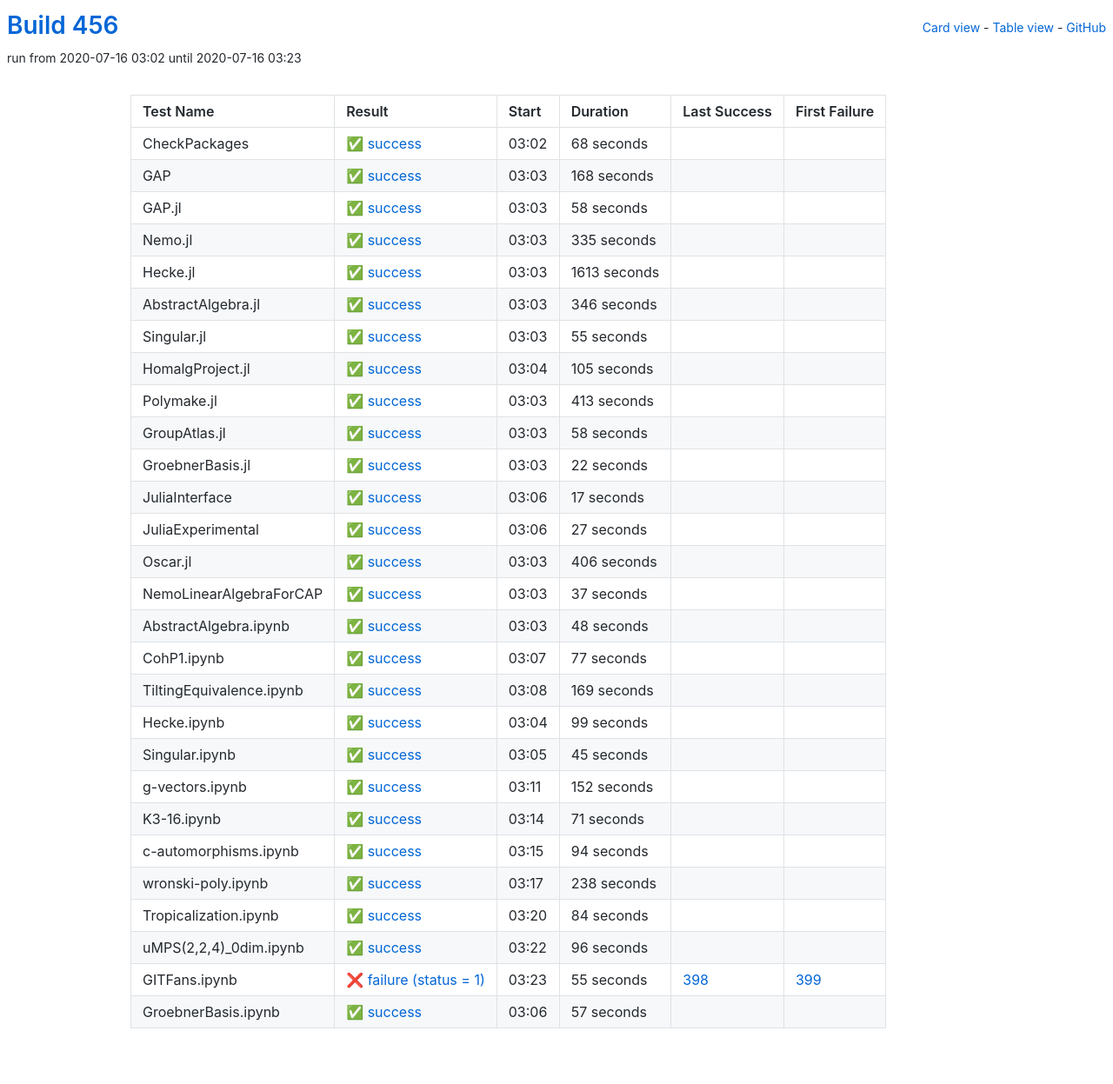
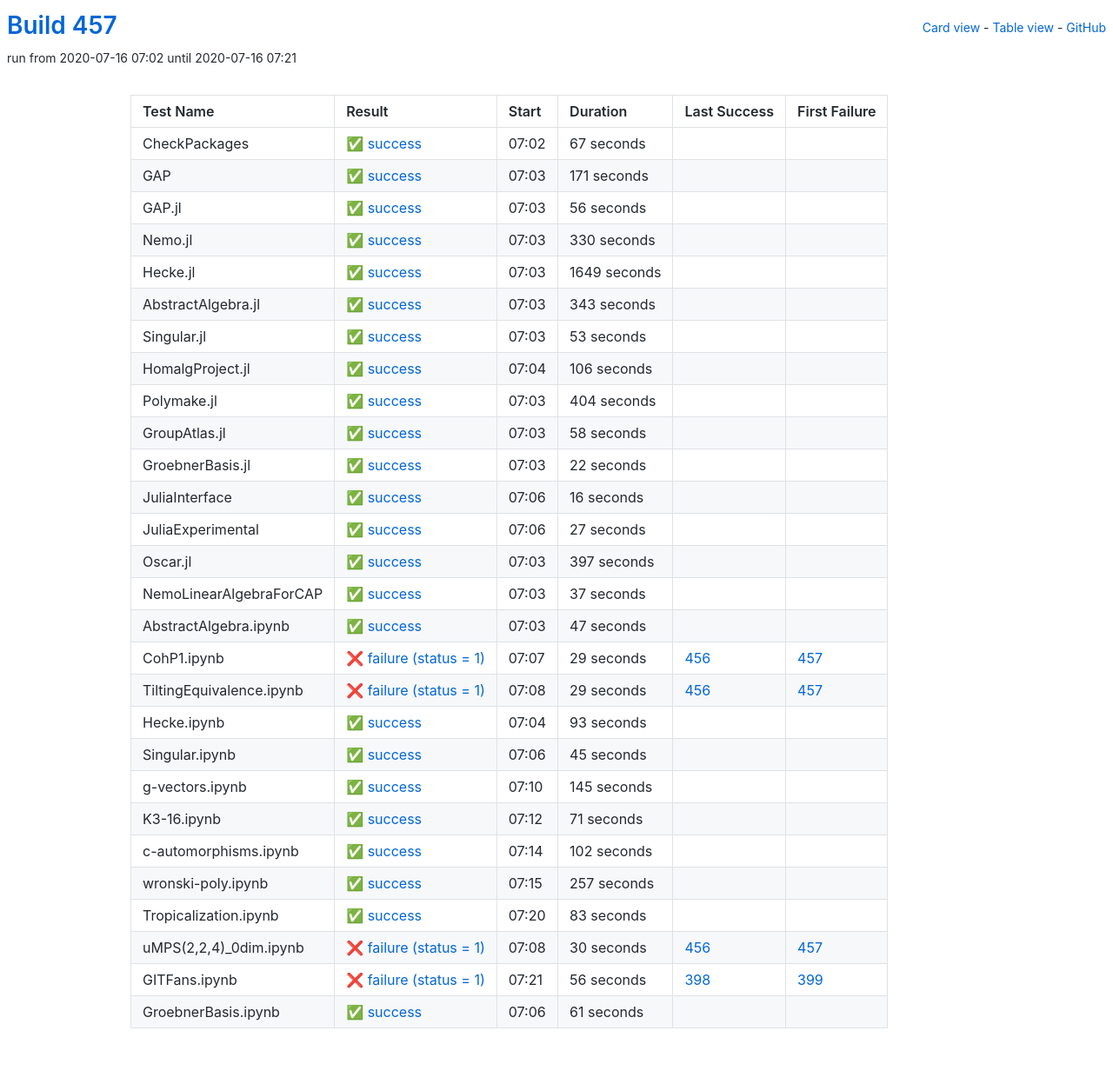
Before and after one commit to oscar-system/oscar-ci-status-stable, a Jekyll site: the page built from table.html, in a window 1280 px wide. Shown: the whole page at 87% size. Built offline with Jekyll 4.4.1, drawn with Linux system fonts in a browser that asks for light colours.

Commit message:
Build #457

```diff
--- a/_data/ci.yml
+++ b/_data/ci.yml
@@ -1,6 +1,6 @@
 ---
-build: 456
-build_url: https://oscarci.mathematik.uni-kl.de/job/oscar-stable/456/
+build: 457
+build_url: https://oscarci.mathematik.uni-kl.de/job/oscar-stable/457/
 job: oscar-stable
 organization: oscar-system
 repo: oscar-ci-status-stable
@@ -8,116 +8,116 @@ repourl: https://github.com/oscar-system/oscar-ci-status-stable
 tests:
 - name: CheckPackages
   id: checkpackages
-  log: https://oscarci.mathematik.uni-kl.de/job/oscar-stable/456/artifact/logs/build-456/CheckPackages.log
-  start: 2020-07-16 03:02
+  log: https://oscarci.mathematik.uni-kl.de/job/oscar-stable/457/artifact/logs/build-457/CheckPackages.log
+  start: 2020-07-16 07:02
   success: true
   exitcode: 0
   status: success
-  duration: 68
+  duration: 67
   last_success: false
   last_success_url:
   first_failure: false
   first_failure_url:
 - name: GAP
   id: gap
-  log: https://oscarci.mathematik.uni-kl.de/job/oscar-stable/456/artifact/logs/build-456/GAP.log
-  start: 2020-07-16 03:03
+  log: https://oscarci.mathematik.uni-kl.de/job/oscar-stable/457/artifact/logs/build-457/GAP.log
+  start: 2020-07-16 07:03
   success: true
   exitcode: 0
   status: success
-  duration: 168
+  duration: 171
   last_success: false
   last_success_url:
   first_failure: false
   first_failure_url:
 - name: GAP.jl
   id: gap-jl
-  log: https://oscarci.mathematik.uni-kl.de/job/oscar-stable/456/artifact/logs/build-456/GAP.jl.log
-  start: 2020-07-16 03:03
+  log: https://oscarci.mathematik.uni-kl.de/job/oscar-stable/457/artifact/logs/build-457/GAP.jl.log
+  start: 2020-07-16 07:03
   success: true
   exitcode: 0
   status: success
-  duration: 58
+  duration: 56
   last_success: false
   last_success_url:
   first_failure: false
   first_failure_url:
 - name: Nemo.jl
   id: nemo-jl
-  log: https://oscarci.mathematik.uni-kl.de/job/oscar-stable/456/artifact/logs/build-456/Nemo.jl.log
-  start: 2020-07-16 03:03
+  log: https://oscarci.mathematik.uni-kl.de/job/oscar-stable/457/artifact/logs/build-457/Nemo.jl.log
+  start: 2020-07-16 07:03
   success: true
   exitcode: 0
   status: success
-  duration: 335
+  duration: 330
   last_success: false
   last_success_url:
   first_failure: false
   first_failure_url:
 - name: Hecke.jl
   id: hecke-jl
-  log: https://oscarci.mathematik.uni-kl.de/job/oscar-stable/456/artifact/logs/build-456/Hecke.jl.log
-  start: 2020-07-16 03:03
+  log: https://oscarci.mathematik.uni-kl.de/job/oscar-stable/457/artifact/logs/build-457/Hecke.jl.log
+  start: 2020-07-16 07:03
   success: true
   exitcode: 0
   status: success
-  duration: 1613
+  duration: 1649
   last_success: false
   last_success_url:
   first_failure: false
   first_failure_url:
 - name: AbstractAlgebra.jl
   id: abstractalgebra-jl
-  log: https://oscarci.mathematik.uni-kl.de/job/oscar-stable/456/artifact/logs/build-456/AbstractAlgebra.jl.log
-  start: 2020-07-16 03:03
+  log: https://oscarci.mathematik.uni-kl.de/job/oscar-stable/457/artifact/logs/build-457/AbstractAlgebra.jl.log
+  start: 2020-07-16 07:03
   success: true
   exitcode: 0
   status: success
-  duration: 346
+  duration: 343
   last_success: false
   last_success_url:
   first_failure: false
   first_failure_url:
 - name: Singular.jl
   id: singular-jl
-  log: https://oscarci.mathematik.uni-kl.de/job/oscar-stable/456/artifact/logs/build-456/Singular.jl.log
-  start: 2020-07-16 03:03
+  log: https://oscarci.mathematik.uni-kl.de/job/oscar-stable/457/artifact/logs/build-457/Singular.jl.log
+  start: 2020-07-16 07:03
   success: true
   exitcode: 0
   status: success
-  duration: 55
+  duration: 53
   last_success: false
   last_success_url:
   first_failure: false
   first_failure_url:
 - name: HomalgProject.jl
   id: homalgproject-jl
-  log: https://oscarci.mathematik.uni-kl.de/job/oscar-stable/456/artifact/logs/build-456/HomalgProject.jl.log
-  start: 2020-07-16 03:04
+  log: https://oscarci.mathematik.uni-kl.de/job/oscar-stable/457/artifact/logs/build-457/HomalgProject.jl.log
+  start: 2020-07-16 07:04
   success: true
   exitcode: 0
   status: success
-  duration: 105
+  duration: 106
   last_success: false
   last_success_url:
   first_failure: false
   first_failure_url:
 - name: Polymake.jl
   id: polymake-jl
-  log: https://oscarci.mathematik.uni-kl.de/job/oscar-stable/456/artifact/logs/build-456/Polymake.jl.log
-  start: 2020-07-16 03:03
+  log: https://oscarci.mathematik.uni-kl.de/job/oscar-stable/457/artifact/logs/build-457/Polymake.jl.log
+  start: 2020-07-16 07:03
   success: true
   exitcode: 0
   status: success
-  duration: 413
+  duration: 404
   last_success: false
   last_success_url:
   first_failure: false
   first_failure_url:
 - name: GroupAtlas.jl
   id: groupatlas-jl
-  log: https://oscarci.mathematik.uni-kl.de/job/oscar-stable/456/artifact/logs/build-456/GroupAtlas.jl.log
-  start: 2020-07-16 03:03
+  log: https://oscarci.mathematik.uni-kl.de/job/oscar-stable/457/artifact/logs/build-457/GroupAtlas.jl.log
+  start: 2020-07-16 07:03
   success: true
   exitcode: 0
   status: success
@@ -128,8 +128,8 @@ tests:
   first_failure_url:
 - name: GroebnerBasis.jl
   id: groebnerbasis-jl
-  log: https://oscarci.mathematik.uni-kl.de/job/oscar-stable/456/artifact/logs/build-456/GroebnerBasis.jl.log
-  start: 2020-07-16 03:03
+  log: https://oscarci.mathematik.uni-kl.de/job/oscar-stable/457/artifact/logs/build-457/GroebnerBasis.jl.log
+  start: 2020-07-16 07:03
   success: true
   exitcode: 0
   status: success
@@ -140,20 +140,20 @@ tests:
   first_failure_url:
 - name: JuliaInterface
   id: juliainterface
-  log: https://oscarci.mathematik.uni-kl.de/job/oscar-stable/456/artifact/logs/build-456/JuliaInterface.log
-  start: 2020-07-16 03:06
+  log: https://oscarci.mathematik.uni-kl.de/job/oscar-stable/457/artifact/logs/build-457/JuliaInterface.log
+  start: 2020-07-16 07:06
   success: true
   exitcode: 0
   status: success
-  duration: 17
+  duration: 16
   last_success: false
   last_success_url:
   first_failure: false
   first_failure_url:
 - name: JuliaExperimental
   id: juliaexperimental
-  log: https://oscarci.mathematik.uni-kl.de/job/oscar-stable/456/artifact/logs/build-456/JuliaExperimental.log
-  start: 2020-07-16 03:06
+  log: https://oscarci.mathematik.uni-kl.de/job/oscar-stable/457/artifact/logs/build-457/JuliaExperimental.log
+  start: 2020-07-16 07:06
   success: true
   exitcode: 0
   status: success
@@ -164,20 +164,20 @@ tests:
   first_failure_url:
 - name: Oscar.jl
   id: oscar-jl
-  log: https://oscarci.mathematik.uni-kl.de/job/oscar-stable/456/artifact/logs/build-456/Oscar.jl.log
-  start: 2020-07-16 03:03
+  log: https://oscarci.mathematik.uni-kl.de/job/oscar-stable/457/artifact/logs/build-457/Oscar.jl.log
+  start: 2020-07-16 07:03
   success: true
   exitcode: 0
   status: success
-  duration: 406
+  duration: 397
   last_success: false
   last_success_url:
   first_failure: false
   first_failure_url:
 - name: NemoLinearAlgebraForCAP
   id: nemolinearalgebraforcap
-  log: https://oscarci.mathematik.uni-kl.de/job/oscar-stable/456/artifact/logs/build-456/NemoLinearAlgebraForCAP.log
-  start: 2020-07-16 03:03
+  log: https://oscarci.mathematik.uni-kl.de/job/oscar-stable/457/artifact/logs/build-457/NemoLinearAlgebraForCAP.log
+  start: 2020-07-16 07:03
   success: true
   exitcode: 0
   status: success
@@ -188,56 +188,56 @@ tests:
   first_failure_url:
 - name: AbstractAlgebra.ipynb
   id: abstractalgebra-ipynb
-  log: https://oscarci.mathematik.uni-kl.de/job/oscar-stable/456/artifact/logs/build-456/AbstractAlgebra.ipynb.log
-  start: 2020-07-16 03:03
+  log: https://oscarci.mathematik.uni-kl.de/job/oscar-stable/457/artifact/logs/build-457/AbstractAlgebra.ipynb.log
+  start: 2020-07-16 07:03
   success: true
   exitcode: 0
   status: success
-  duration: 48
+  duration: 47
   last_success: false
   last_success_url:
   first_failure: false
   first_failure_url:
 - name: CohP1.ipynb
   id: cohp1-ipynb
-  log: https://oscarci.mathematik.uni-kl.de/job/oscar-stable/456/artifact/logs/build-456/CohP1.ipynb.log
-  start: 2020-07-16 03:07
+  log: https://oscarci.mathematik.uni-kl.de/job/oscar-stable/457/artifact/logs/build-457/CohP1.ipynb.log
+  start: 2020-07-16 07:07
+  success: false
+  exitcode: 1
+  status: failure
+  duration: 29
+  last_success: 456
+  last_success_url: https://oscarci.mathematik.uni-kl.de/job/oscar-stable/456/
+  first_failure: 457
+  first_failure_url: https://oscarci.mathematik.uni-kl.de/job/oscar-stable/457/
+- name: TiltingEquivalence.ipynb
+  id: tiltingequivalence-ipynb
+  log: https://oscarci.mathematik.uni-kl.de/job/oscar-stable/457/artifact/logs/build-457/TiltingEquivalence.ipynb.log
+  start: 2020-07-16 07:08
+  success: false
+  exitcode: 1
+  status: failure
+  duration: 29
+  last_success: 456
+  last_success_url: https://oscarci.mathematik.uni-kl.de/job/oscar-stable/456/
+  first_failure: 457
+  first_failure_url: https://oscarci.mathematik.uni-kl.de/job/oscar-stable/457/
+- name: Hecke.ipynb
+  id: hecke-ipynb
+  log: https://oscarci.mathematik.uni-kl.de/job/oscar-stable/457/artifact/logs/build-457/Hecke.ipynb.log
+  start: 2020-07-16 07:04
   success: true
   exitcode: 0
   status: success
-  duration: 77
-  last_success: false
-  last_success_url:
-  first_failure: false
-  first_failure_url:
-- name: TiltingEquivalence.ipynb
-  id: tiltingequivalence-ipynb
-  log: https://oscarci.mathematik.uni-kl.de/job/oscar-stable/456/artifact/logs/build-456/TiltingEquivalence.ipynb.log
-  start: 2020-07-16 03:08
-  success: true
-  exitcode: 0
-  status: success
-  duration: 169
-  last_success: false
-  last_success_url:
-  first_failure: false
-  first_failure_url:
-- name: Hecke.ipynb
-  id: hecke-ipynb
-  log: https://oscarci.mathematik.uni-kl.de/job/oscar-stable/456/artifact/logs/build-456/Hecke.ipynb.log
-  start: 2020-07-16 03:04
-  success: true
-  exitcode: 0
-  status: success
-  duration: 99
+  duration: 93
   last_success: false
   last_success_url:
   first_failure: false
   first_failure_url:
 - name: Singular.ipynb
   id: singular-ipynb
-  log: https://oscarci.mathematik.uni-kl.de/job/oscar-stable/456/artifact/logs/build-456/Singular.ipynb.log
-  start: 2020-07-16 03:05
+  log: https://oscarci.mathematik.uni-kl.de/job/oscar-stable/457/artifact/logs/build-457/Singular.ipynb.log
+  start: 2020-07-16 07:06
   success: true
   exitcode: 0
   status: success
@@ -248,20 +248,20 @@ tests:
   first_failure_url:
 - name: g-vectors.ipynb
   id: g-vectors-ipynb
-  log: https://oscarci.mathematik.uni-kl.de/job/oscar-stable/456/artifact/logs/build-456/g-vectors.ipynb.log
-  start: 2020-07-16 03:11
+  log: https://oscarci.mathematik.uni-kl.de/job/oscar-stable/457/artifact/logs/build-457/g-vectors.ipynb.log
+  start: 2020-07-16 07:10
   success: true
   exitcode: 0
   status: success
-  duration: 152
+  duration: 145
   last_success: false
   last_success_url:
   first_failure: false
   first_failure_url:
 - name: K3-16.ipynb
   id: k3-16-ipynb
-  log: https://oscarci.mathematik.uni-kl.de/job/oscar-stable/456/artifact/logs/build-456/K3-16.ipynb.log
-  start: 2020-07-16 03:14
+  log: https://oscarci.mathematik.uni-kl.de/job/oscar-stable/457/artifact/logs/build-457/K3-16.ipynb.log
+  start: 2020-07-16 07:12
   success: true
   exitcode: 0
   status: success
@@ -272,72 +272,72 @@ tests:
   first_failure_url:
 - name: c-automorphisms.ipynb
   id: c-automorphisms-ipynb
-  log: https://oscarci.mathematik.uni-kl.de/job/oscar-stable/456/artifact/logs/build-456/c-automorphisms.ipynb.log
-  start: 2020-07-16 03:15
+  log: https://oscarci.mathematik.uni-kl.de/job/oscar-stable/457/artifact/logs/build-457/c-automorphisms.ipynb.log
+  start: 2020-07-16 07:14
   success: true
   exitcode: 0
   status: success
-  duration: 94
+  duration: 102
   last_success: false
   last_success_url:
   first_failure: false
   first_failure_url:
 - name: wronski-poly.ipynb
   id: wronski-poly-ipynb
-  log: https://oscarci.mathematik.uni-kl.de/job/oscar-stable/456/artifact/logs/build-456/wronski-poly.ipynb.log
-  start: 2020-07-16 03:17
+  log: https://oscarci.mathematik.uni-kl.de/job/oscar-stable/457/artifact/logs/build-457/wronski-poly.ipynb.log
+  start: 2020-07-16 07:15
   success: true
   exitcode: 0
   status: success
-  duration: 238
+  duration: 257
   last_success: false
   last_success_url:
   first_failure: false
   first_failure_url:
 - name: Tropicalization.ipynb
   id: tropicalization-ipynb
-  log: https://oscarci.mathematik.uni-kl.de/job/oscar-stable/456/artifact/logs/build-456/Tropicalization.ipynb.log
-  start: 2020-07-16 03:20
+  log: https://oscarci.mathematik.uni-kl.de/job/oscar-stable/457/artifact/logs/build-457/Tropicalization.ipynb.log
+  start: 2020-07-16 07:20
   success: true
   exitcode: 0
   status: success
-  duration: 84
+  duration: 83
   last_success: false
   last_success_url:
   first_failure: false
   first_failure_url:
 - name: uMPS(2,2,4)_0dim.ipynb
   id: umps-2-2-4-0dim-ipynb
-  log: https://oscarci.mathematik.uni-kl.de/job/oscar-stable/456/artifact/logs/build-456/uMPS-2-2-4-_0dim.ipynb.log
-  start: 2020-07-16 03:22
-  success: true
-  exitcode: 0
-  status: success
-  duration: 96
-  last_success: false
-  last_success_url:
-  first_failure: false
-  first_failure_url:
-- name: GITFans.ipynb
-  id: gitfans-ipynb
-  log: https://oscarci.mathematik.uni-kl.de/job/oscar-stable/456/artifact/logs/build-456/GITFans.ipynb.log
-  start: 2020-07-16 03:23
+  log: https://oscarci.mathematik.uni-kl.de/job/oscar-stable/457/artifact/logs/build-457/uMPS-2-2-4-_0dim.ipynb.log
+  start: 2020-07-16 07:08
   success: false
   exitcode: 1
   status: failure
-  duration: 55
+  duration: 30
+  last_success: 456
+  last_success_url: https://oscarci.mathematik.uni-kl.de/job/oscar-stable/456/
+  first_failure: 457
+  first_failure_url: https://oscarci.mathematik.uni-kl.de/job/oscar-stable/457/
+- name: GITFans.ipynb
+  id: gitfans-ipynb
+  log: https://oscarci.mathematik.uni-kl.de/job/oscar-stable/457/artifact/logs/build-457/GITFans.ipynb.log
+  start: 2020-07-16 07:21
+  success: false
+  exitcode: 1
+  status: failure
+  duration: 56
   last_success: 398
   last_success_url: https://oscarci.mathematik.uni-kl.de/job/oscar-stable/398/
   first_failure: 399
   first_failure_url: https://oscarci.mathematik.uni-kl.de/job/oscar-stable/399/
 - name: GroebnerBasis.ipynb
   id: groebnerbasis-ipynb
-  log: https://oscarci.mathematik.uni-kl.de/job/oscar-stable/456/artifact/logs/build-456/GroebnerBasis.ipynb.log
-  start: 2020-07-16 03:06
+  log: https://oscarci.mathematik.uni-kl.de/job/oscar-stable/457/artifact/logs/build-457/GroebnerBasis.ipynb.log
+  start: 2020-07-16 07:06
   success: true
   exitcode: 0
   status: success
-  duration: 57
+  duration: 61
   last_success: false
   last_success_url:
   first_failure: false
```
Also changed, not shown: README.md.
